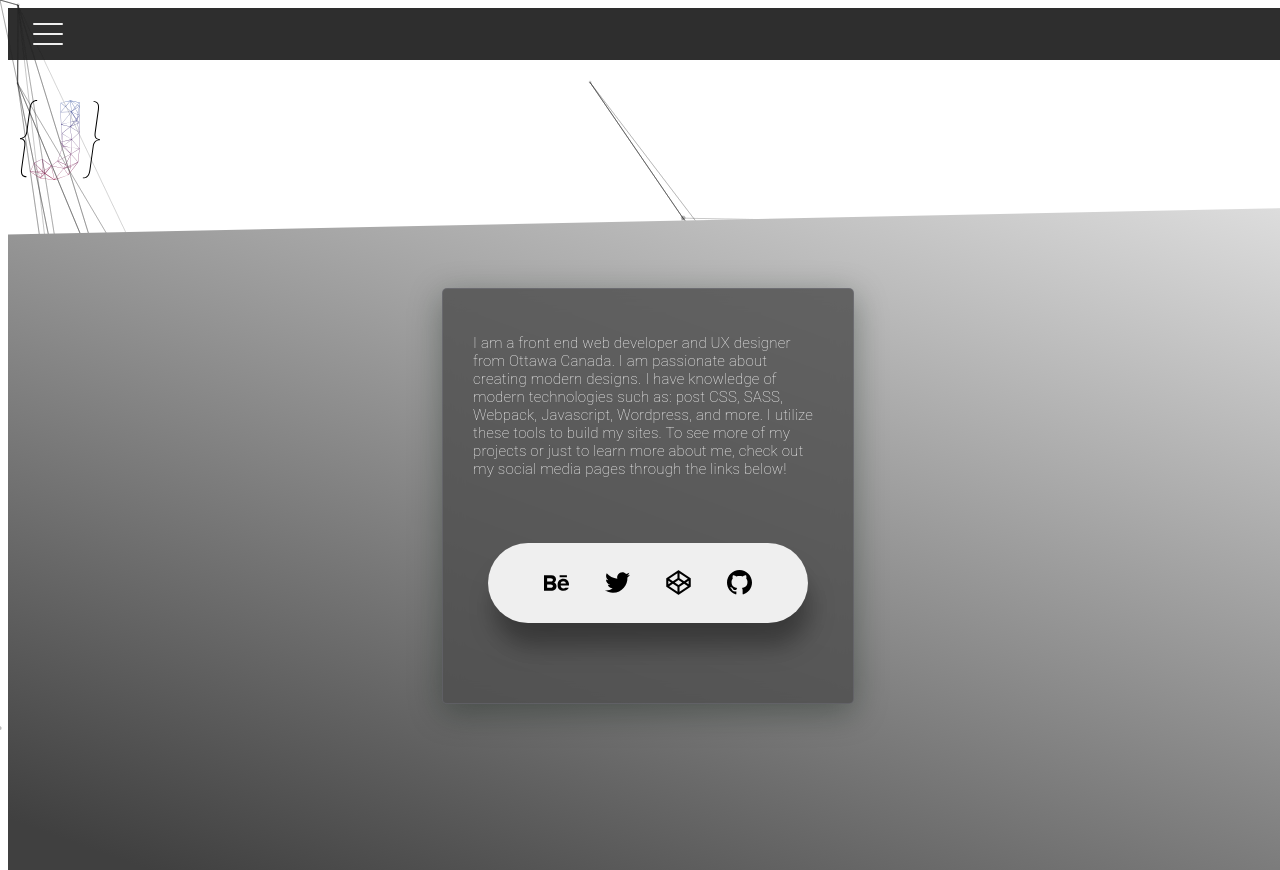
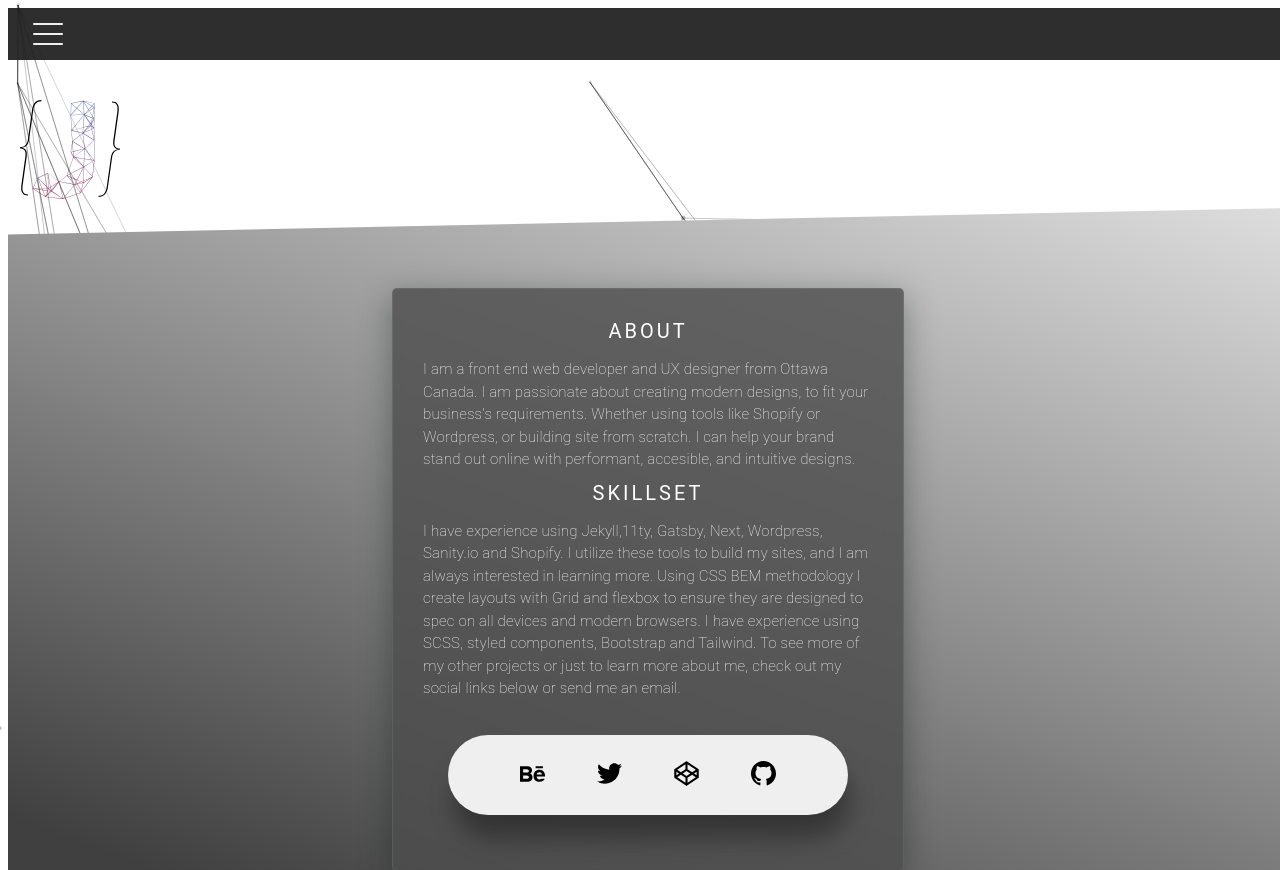
Before and after one commit to Jay-Ferguson/JayFergSiteGatsby, a Gatsby site: page /about in a window 1280 px wide. Shown: the top 870 px of the page. Built offline with nearby package versions, Linux system fonts and the light colour scheme; Gatsby itself is replaced by a stand-in of ours.

Commit message:
added media queries and updated copy text about me section

```diff
--- a/gatsby-config.js
+++ b/gatsby-config.js
@@ -56,7 +56,7 @@ module.exports = {
   ],
   siteMetadata: {
     title: "Hello",
-    description: "Thank you for visiting my website. I am a UX designer and front end web developer from Ottawa Canada.",
+    description: "Welome, thank you for visiting my website. I am a UX designer and front end web developer from Ottawa Canada.",
     copyright:"2021",
     contact:"jayfergusonweb@gmail.com",
     logo: "/src/images/icon-svg/j-logo.svg",
--- a/src/components/IntroCard.js
+++ b/src/components/IntroCard.js
@@ -17,8 +17,14 @@ backdrop-filter: blur( 10.0px );
 border-radius: 5px;
 border: 1px solid rgba( 200, 200, 255, .1 );
 
-@media (min-width:800px){
-     width:35rem;
+@media (min-width:400px){
+     width:30rem;
+
+}
+
+
+@media (min-width:600px){
+     width:45rem;
 
 }
 `
--- a/src/components/Layout.js
+++ b/src/components/Layout.js
@@ -14,6 +14,7 @@ const StyledLayout = styled.div`
   flex-flow: column;
   min-height: 100%;
   width: 100vw;
+  overflow-x:hidden;
 `;
 const Heading = styled.header`
   min-height: 10rem;
--- a/src/components/Logo.js
+++ b/src/components/Logo.js
@@ -9,8 +9,8 @@ const LogoStyle = styled(motion.img)`
   z-index: 1;
   top: 10rem;
   left: 20px;
-  max-width: 8rem;
-  max-height: 8rem;
+  max-width: 10rem;
+  max-height: 10rem;
   margin: 0 0 2rem 0;
 `;
 
--- a/src/components/Navbar.js
+++ b/src/components/Navbar.js
@@ -35,7 +35,7 @@ const Navbox = styled(motion.div)`
   background: linear-gradient(
     60deg,
     rgba(69, 69, 69, 1) 5%,
-    rgba(221, 221, 221, 0.17130602240896353) 100%
+    rgba(221, 221, 221, 0.875) 100%
   );
   backdrop-filter: blur(5px);
   -webkit-backdrop-filter: blur(16px);
@@ -49,8 +49,8 @@ const NavItem = styled(motion(Link))`
   white-space: nowrap;
   letter-spacing: 0.5rem;
   padding: 20px 0;
-  font-size: 4.5rem;
-  font-weight:200;
+  font-size: 5.5rem;
+  font-weight:300;
   z-index: 6;
   margin: 0;
   transition: all 200ms ease-in;
@@ -129,8 +129,8 @@ const container = {
     x: 0,
     transition: {
       type: "tween",
-      duration: 0.25,
-      staggerChildren: 0.15,
+      duration: 0.20,
+      staggerChildren: 0.10,
     },
   },
 };
--- a/src/components/Socials.jsx
+++ b/src/components/Socials.jsx
@@ -1,26 +1,26 @@
-import React from 'react';
-import styled from 'styled-components'
-import behanceLogo from '../images/icon-svg/iconmonstr-behance-1.svg';
-import codeLogo from '../images/icon-svg/codePen.svg';
-import twitterLogo from '../images/icon-svg/iconmonstr-twitter.svg';
-import GithubLogo from '../images/icon-svg/iconmonstr-github-1.svg';
+import React from "react";
+import styled from "styled-components";
+import behanceLogo from "../images/icon-svg/iconmonstr-behance-1.svg";
+import codeLogo from "../images/icon-svg/codePen.svg";
+import twitterLogo from "../images/icon-svg/iconmonstr-twitter.svg";
+import GithubLogo from "../images/icon-svg/iconmonstr-github-1.svg";
 
-const SocialContainer = styled.div `
-margin-top:5rem;
-margin-bottom: 5rem;
-align-self:center;
-background:var(--grey);
-height:4rem;
-width:80%;
-padding:20px;
-border-radius:45px;
-box-shadow: 4px 25px 25px -2px rgba(0,0,0,35%);
-display:flex;
+const SocialContainer = styled.div`
+  margin-top: 2.5rem;
+  margin-bottom: 2.5rem;
+  align-self: center;
+  background: var(--grey);
+  height: 4rem;
+  width: 80%;
+  padding: 20px;
+  border-radius: 45px;
+  box-shadow: 4px 25px 25px -2px rgba(0, 0, 0, 35%);
+  display: flex;
   justify-content: space-evenly;
-align-items:center;
-`
+  align-items: center;
+`;
 
-const SocialIcon = styled.img `
+const SocialIcon = styled.img`
 height:25px;
 width:25px;
 fill:#0f0f0f;
@@ -32,26 +32,46 @@ transition: all.5s;
      height:30px;
      width:30px;
 }
-`
+`;
 
 export default function Socials() {
   return (
     <SocialContainer>
-                              <a href="https://www.behance.net/JayF" rel="noreferrer" target="_blank" className="social-link">
-                              <SocialIcon src={behanceLogo} alt="behance" className="social-icon"/>
+      <a
+        href="https://www.behance.net/JayF"
+        rel="noreferrer"
+        target="_blank"
+        className="social-link"
+      >
+        <SocialIcon src={behanceLogo} alt="behance" className="social-icon" />
       </a>
 
-                              <a href="https://twitter.com/JayFerg39898519" rel="noreferrer" target="_blank" className="social-link">
-                              <SocialIcon src={twitterLogo} alt="twitter" className="social-icon"/>
+      <a
+        href="https://twitter.com/JayFerg39898519"
+        rel="noreferrer"
+        target="_blank"
+        className="social-link"
+      >
+        <SocialIcon src={twitterLogo} alt="twitter" className="social-icon" />
       </a>
 
-                              <a href="https://codepen.io/ferg04084" rel="noreferrer" target="_blank" className="social-link">
-                              <SocialIcon src={codeLogo} alt="codepen" className="social-icon"/>
+      <a
+        href="https://codepen.io/ferg04084"
+        rel="noreferrer"
+        target="_blank"
+        className="social-link"
+      >
+        <SocialIcon src={codeLogo} alt="codepen" className="social-icon" />
       </a>
 
-                              <a href="https://github.com/Jay-Ferguson" rel="noreferrer" target="_blank" className="social-link">
-                              <SocialIcon src={GithubLogo} alt="github" className="social-icon"/>
+      <a
+        href="https://github.com/Jay-Ferguson"
+        rel="noreferrer"
+        target="_blank"
+        className="social-link"
+      >
+        <SocialIcon src={GithubLogo} alt="github" className="social-icon" />
       </a>
     </SocialContainer>
-     )
+  );
 }
--- a/src/pages/about.js
+++ b/src/pages/about.js
@@ -2,19 +2,41 @@ import * as React from "react"
 import IntroCard from "../components/IntroCard";
 import Socials from "../components/Socials";
 import Layout from "../components/Layout";
+import styled from "styled-components";
+
+const StyledParagraph = styled.p`
+font-size:1.5rem;
+margin-bottom:1rem;
+line-height:1.5 ;
+`;
+
+const HeadingTitle = styled.h2`
+text-align:center;
+font-size:2rem;
+font-weight:400;
+text-transform:uppercase ;
+`
 
 const about = () => {
      return (
           <Layout>
           <IntroCard>
-               <p>  I am a front end web developer and UX designer from Ottawa Canada.
-                    I am passionate about creating modern designs.
-                    I have knowledge of modern technologies such as: post CSS,
-                    SASS, Webpack, Javascript, Wordpress, and more.
-                    I utilize these tools to build my sites.
-                    To see more of my projects or just to learn more about me,
-                    check out my social media pages through the links below!
-               </p>
+               <HeadingTitle>About</HeadingTitle>
+               <StyledParagraph>
+                    I am a front end web developer and UX designer from Ottawa Canada.
+                    I am passionate about creating modern designs, to fit your business's requirements.
+                    Whether using tools like Shopify or Wordpress, or building site from scratch.
+                    I can help your brand stand out online with performant, accesible, and intuitive designs.
+               </StyledParagraph>
+               <HeadingTitle>SkillSet</HeadingTitle>
+               <StyledParagraph>
+                    I have experience using Jekyll,11ty, Gatsby, Next, Wordpress, Sanity.io and Shopify.
+                    I utilize these tools to build my sites, and I am always interested in learning more.
+                    Using CSS BEM methodology I create layouts with Grid and flexbox to ensure they are designed to spec
+                    on all devices and modern browsers. I have experience using SCSS, styled components, Bootstrap and Tailwind.
+                    To see more of my other projects or just to learn more about me,
+                    check out my social links below or send me an email.
+               </StyledParagraph>
 
                     <Socials></Socials>
           </IntroCard>
--- a/src/styles/GlobalStyles.js
+++ b/src/styles/GlobalStyles.js
@@ -46,6 +46,10 @@ button {
      border: none;
      justify-content: center;
 }
+
+.introMessage{
+     font-size:3rem;
+}
 `
 
 export default GlobalStyles;
```
Also changed, not shown: 1 other file. Lines whose indentation alone changed are shown as unchanged.
